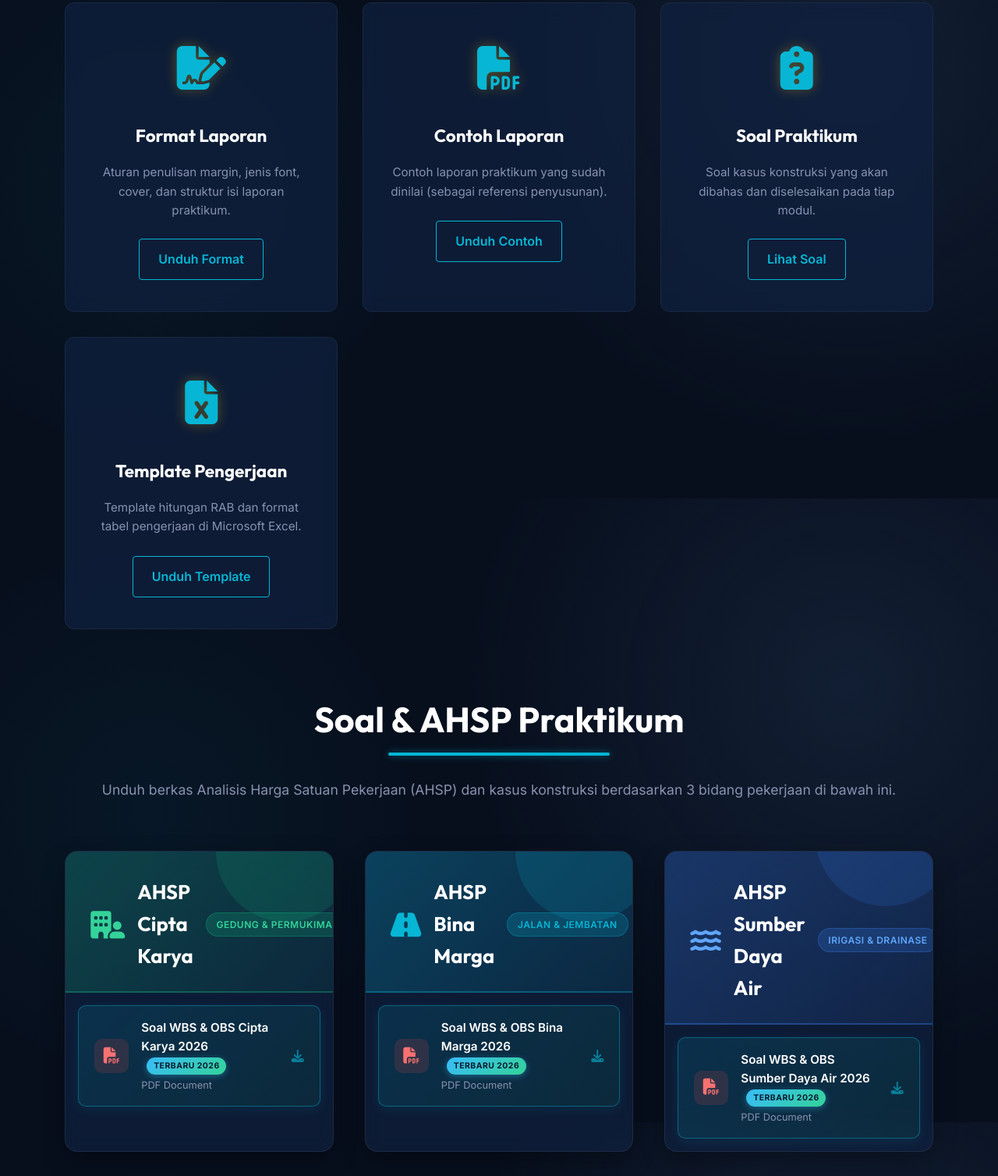
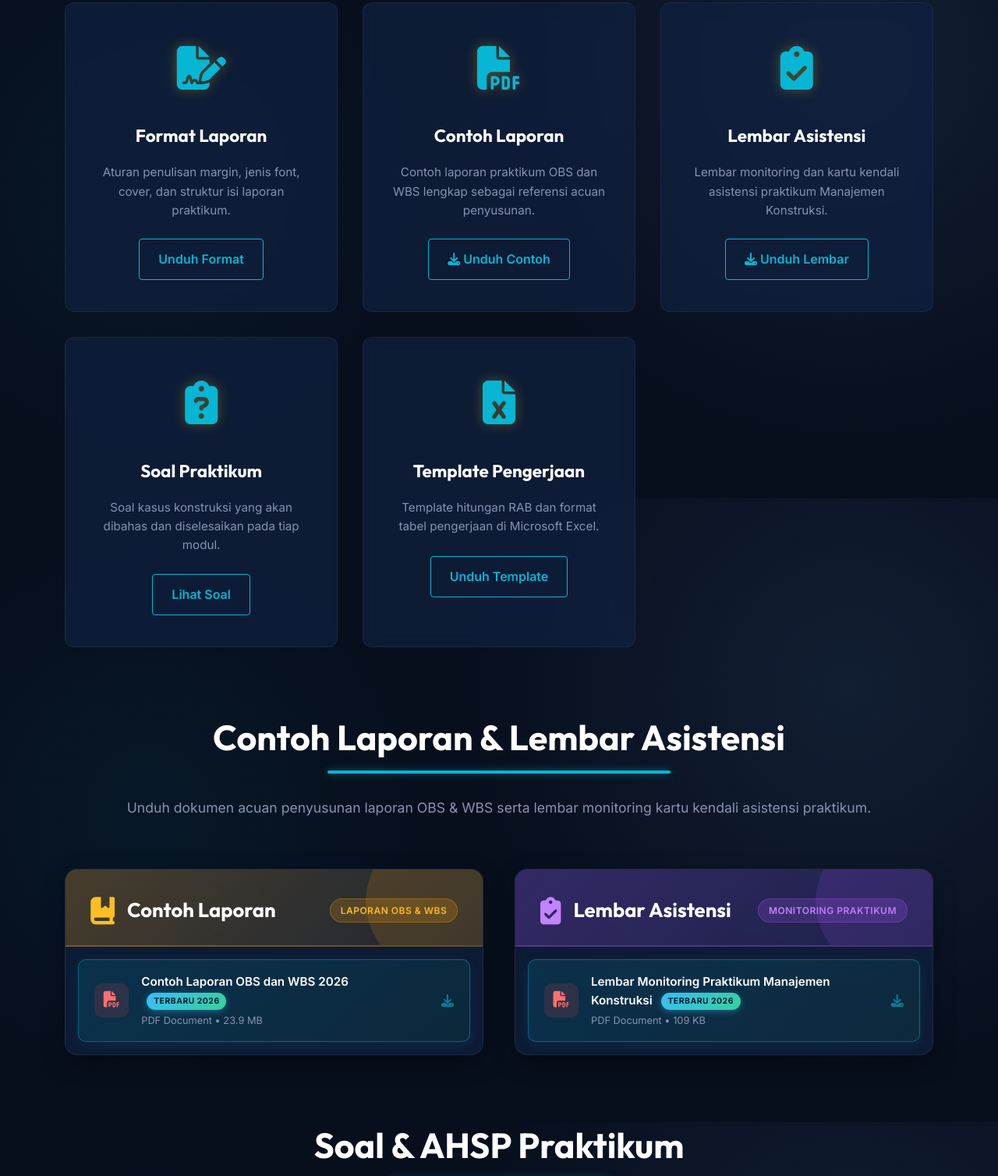
Before and after one commit to taufikkurniawan060305/website-mankon-new-cek, a plain HTML site: page index.html in a window 1280 px wide. Shown: the part 4161-5669 px from the top of the page at 78% size. Drawn offline with nearby package versions, Linux system fonts and the light colour scheme; some packages are replaced by stand-ins of ours; a script that the page names is missing.

Commit message:
feat: tambahkan berkas Contoh Laporan OBS & WBS serta Lembar Monitoring Asistensi Praktikum ke website

```diff
--- a/index.html
+++ b/index.html
@@ -7,7 +7,7 @@
     <title>Praktikum Manajemen Konstruksi</title>
     <!-- AOS Animation CSS -->
     <link href="https://unpkg.com/aos@2.3.1/dist/aos.css" rel="stylesheet">
-    <link rel="stylesheet" href="style.css?v=20260916_4">
+    <link rel="stylesheet" href="style.css?v=20260918_1">
     <!-- FontAwesome for icons -->
     <link rel="stylesheet" href="https://cdnjs.cloudflare.com/ajax/libs/font-awesome/6.4.0/css/all.min.css">
     <!-- Google Fonts -->
@@ -259,18 +259,29 @@
                 <div class="card" data-aos="fade-up" data-aos-delay="200">
                     <div class="card-icon"><i class="fa-solid fa-file-pdf"></i></div>
                     <h3>Contoh Laporan</h3>
-                    <p>Contoh laporan praktikum yang sudah dinilai (sebagai referensi penyusunan).</p>
-                    <a href="#" class="btn-outline">Unduh Contoh</a>
+                    <p>Contoh laporan praktikum OBS dan WBS lengkap sebagai referensi acuan penyusunan.</p>
+                    <a href="Contoh Laporan/Contoh Laporan OBS dan WBS.pdf" target="_blank" class="btn-outline" download>
+                        <i class="fa-solid fa-download"></i> Unduh Contoh
+                    </a>
                 </div>
                 <!-- Card 3 -->
+                <div class="card" data-aos="fade-up" data-aos-delay="250">
+                    <div class="card-icon"><i class="fa-solid fa-clipboard-check"></i></div>
+                    <h3>Lembar Asistensi</h3>
+                    <p>Lembar monitoring dan kartu kendali asistensi praktikum Manajemen Konstruksi.</p>
+                    <a href="Lembar Monitoring/LEMBAR MONITORING PRAKTIKUM MANAJEMEN KONSTRUKSI.pdf" target="_blank" class="btn-outline" download>
+                        <i class="fa-solid fa-download"></i> Unduh Lembar
+                    </a>
+                </div>
+                <!-- Card 4 -->
                 <div class="card" data-aos="fade-up" data-aos-delay="300">
                     <div class="card-icon"><i class="fa-solid fa-clipboard-question"></i></div>
                     <h3>Soal Praktikum</h3>
                     <p>Soal kasus konstruksi yang akan dibahas dan diselesaikan pada tiap modul.</p>
-                    <a href="#" class="btn-outline">Lihat Soal</a>
+                    <a href="#soal-ahsp-section" class="btn-outline">Lihat Soal</a>
                 </div>
-                <!-- Card 4 -->
-                <div class="card" data-aos="fade-up" data-aos-delay="400">
+                <!-- Card 5 -->
+                <div class="card" data-aos="fade-up" data-aos-delay="350">
                     <div class="card-icon"><i class="fa-solid fa-file-excel"></i></div>
                     <h3>Template Pengerjaan</h3>
                     <p>Template hitungan RAB dan format tabel pengerjaan di Microsoft Excel.</p>
@@ -278,8 +289,57 @@
                 </div>
             </div>
 
+            <!-- Berkas Contoh Laporan & Lembar Asistensi Section -->
+            <div class="section-header" data-aos="fade-up" style="margin-top: 5rem;">
+                <h2>Contoh Laporan & Lembar Asistensi</h2>
+                <p>Unduh dokumen acuan penyusunan laporan OBS & WBS serta lembar monitoring kartu kendali asistensi praktikum.</p>
+            </div>
+            <div class="soal-grid" data-aos="fade-up" data-aos-delay="100">
+
+                <!-- Contoh Laporan Card -->
+                <div class="soal-semester-card">
+                    <div class="soal-semester-header laporan">
+                        <i class="fa-solid fa-book-bookmark"></i>
+                        <h3>Contoh Laporan</h3>
+                        <span class="soal-badge">Laporan OBS & WBS</span>
+                    </div>
+                    <div class="soal-files">
+                        <a href="Contoh Laporan/Contoh Laporan OBS dan WBS.pdf"
+                            target="_blank" class="soal-file-item featured-2026" download>
+                            <div class="soal-file-icon pdf"><i class="fa-solid fa-file-pdf"></i></div>
+                            <div class="soal-file-info">
+                                <span class="soal-file-name">Contoh Laporan OBS dan WBS 2026 <span class="badge-new-2026">TERBARU 2026</span></span>
+                                <span class="soal-file-type">PDF Document • 23.9 MB</span>
+                            </div>
+                            <i class="fa-solid fa-download soal-dl-icon" title="Unduh Berkas"></i>
+                        </a>
+                    </div>
+                </div>
+
+                <!-- Lembar Monitoring Card -->
+                <div class="soal-semester-card">
+                    <div class="soal-semester-header monitoring">
+                        <i class="fa-solid fa-clipboard-check"></i>
+                        <h3>Lembar Asistensi</h3>
+                        <span class="soal-badge">Monitoring Praktikum</span>
+                    </div>
+                    <div class="soal-files">
+                        <a href="Lembar Monitoring/LEMBAR MONITORING PRAKTIKUM MANAJEMEN KONSTRUKSI.pdf"
+                            target="_blank" class="soal-file-item featured-2026" download>
+                            <div class="soal-file-icon pdf"><i class="fa-solid fa-file-pdf"></i></div>
+                            <div class="soal-file-info">
+                                <span class="soal-file-name">Lembar Monitoring Praktikum Manajemen Konstruksi <span class="badge-new-2026">TERBARU 2026</span></span>
+                                <span class="soal-file-type">PDF Document • 109 KB</span>
+                            </div>
+                            <i class="fa-solid fa-download soal-dl-icon" title="Unduh Berkas"></i>
+                        </a>
+                    </div>
+                </div>
+
+            </div>
+
             <!-- Soal Praktikum & AHSP Section -->
-            <div class="section-header" data-aos="fade-up" style="margin-top: 5rem;">
+            <div id="soal-ahsp-section" class="section-header" data-aos="fade-up" style="margin-top: 5rem;">
                 <h2>Soal & AHSP Praktikum</h2>
                 <p>Unduh berkas Analisis Harga Satuan Pekerjaan (AHSP) dan kasus konstruksi berdasarkan 3 bidang
                     pekerjaan di bawah ini.</p>
--- a/style.css
+++ b/style.css
@@ -625,6 +625,45 @@ a {
     background: rgba(59, 130, 246, 0.2);
     color: #60a5fa;
     border: 1px solid rgba(59, 130, 246, 0.3);
+}
+
+/* Dokumen Contoh Laporan & Lembar Monitoring */
+.soal-semester-header.laporan {
+    background: linear-gradient(135deg, rgba(245, 158, 11, 0.25), rgba(245, 158, 11, 0.08));
+    border-bottom: 2px solid rgba(245, 158, 11, 0.3);
+}
+
+.soal-semester-header.laporan::before {
+    background: #f59e0b;
+}
+
+.soal-semester-header.laporan i {
+    color: #fbbf24;
+}
+
+.soal-semester-header.laporan .soal-badge {
+    background: rgba(245, 158, 11, 0.2);
+    color: #fbbf24;
+    border: 1px solid rgba(245, 158, 11, 0.3);
+}
+
+.soal-semester-header.monitoring {
+    background: linear-gradient(135deg, rgba(168, 85, 247, 0.25), rgba(168, 85, 247, 0.08));
+    border-bottom: 2px solid rgba(168, 85, 247, 0.3);
+}
+
+.soal-semester-header.monitoring::before {
+    background: #a855f7;
+}
+
+.soal-semester-header.monitoring i {
+    color: #c084fc;
+}
+
+.soal-semester-header.monitoring .soal-badge {
+    background: rgba(168, 85, 247, 0.2);
+    color: #c084fc;
+    border: 1px solid rgba(168, 85, 247, 0.3);
 }
 
 .soal-semester-header i {
```
Also changed, not shown: 2 other files.
